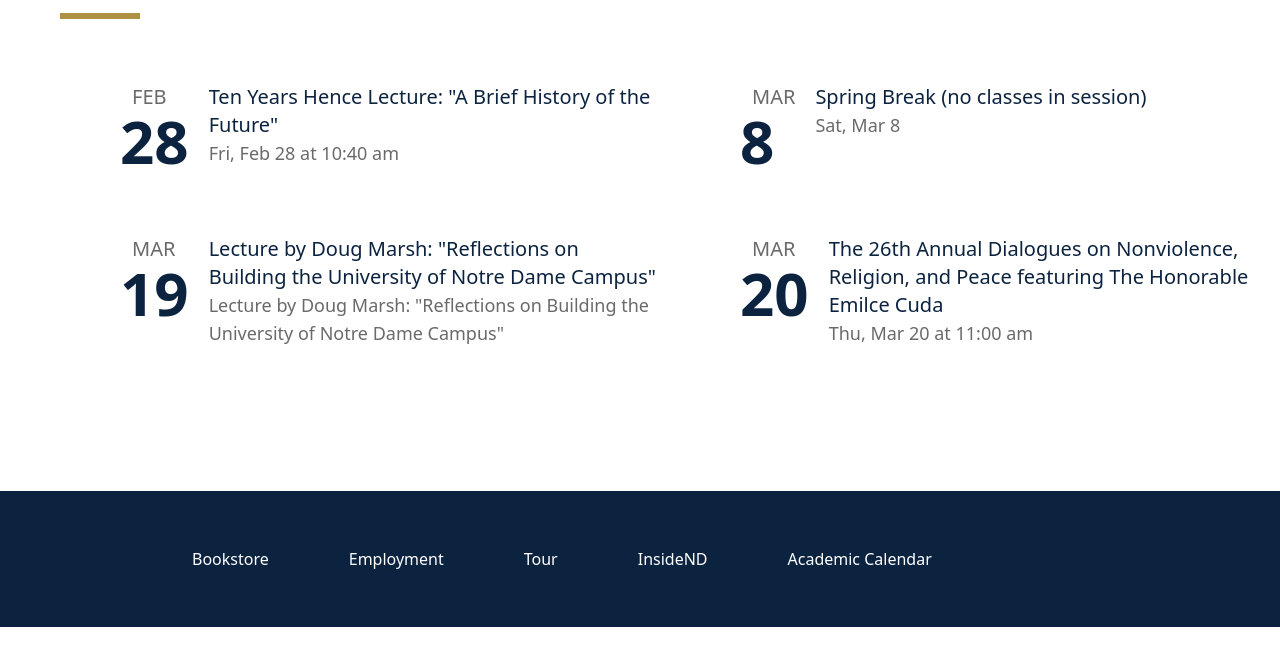
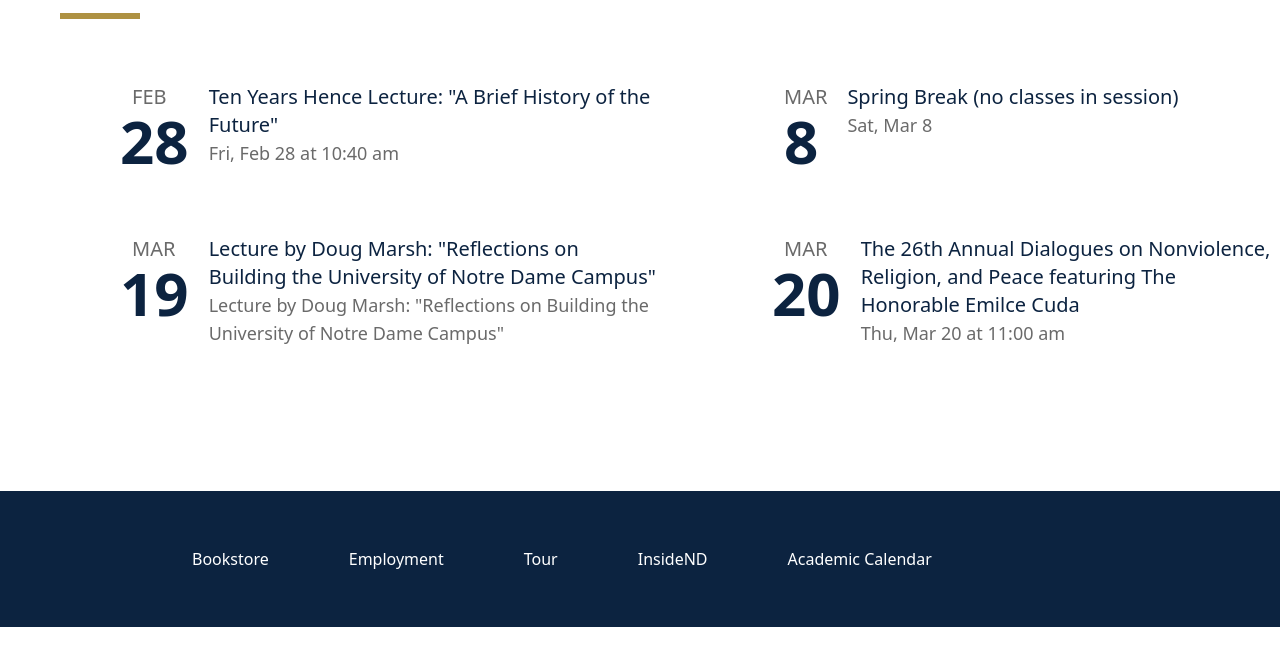
Before and after one commit to Dushimepaulette1/cloning-gate, a website: page index.html in a window 1280 px wide. Shown: the part 6063-6727 px from the top of the page. Drawn offline with Linux system fonts and the light colour scheme.

Commit message:
cloning.....

```diff
--- a/index.html
+++ b/index.html
@@ -384,9 +384,9 @@
       </div>
 
       <div class="flex gap-5 mt-16">
-        <div class="ml-20">
+        <div class="ml-28">
           <div class="text-[#6A6A6A] font-[500] text-xl ml-3">MAR</div>
-          <div class="text-[#0C2340] text-6xl font-bold">8</div>
+          <div class="text-[#0C2340] text-6xl font-bold ml-3">8</div>
         </div>
         <div class="">
           <p class="text-[#0C2340] text-xl font-[500]">
@@ -414,7 +414,7 @@
       </div>
 
       <div class="flex gap-5 mt-16">
-        <div class="ml-20">
+        <div class="ml-28">
           <div class="text-[#6A6A6A] font-[500] text-xl ml-3">MAR</div>
           <div class="text-[#0C2340] text-6xl font-bold">20</div>
         </div>
```
Also changed, not shown: src/output.css.
